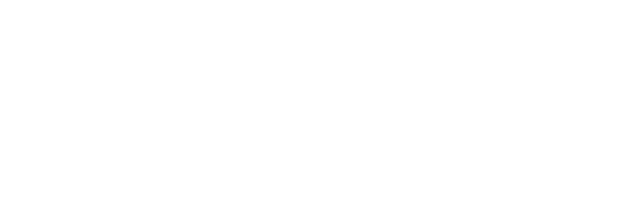
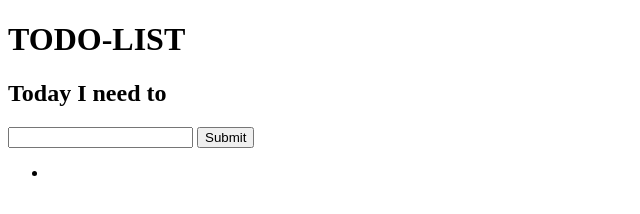
Before and after one commit to dts-kominfo-rea2a/challenge-08-samuelharold568, a website: page index.html in a window 1280 px wide. Shown: the whole page, without its empty margins (0-640 px from the left). Drawn offline with Linux system fonts and the light colour scheme.

Commit message:
membuat fungsi

```diff
--- a/index.html
+++ b/index.html
@@ -10,26 +10,53 @@
     <div id="app">
       <!-- TODO: Buatlah sebuah header dengan id todo-title -->
       <!-- TODO: Buatlah sebuah subtitle dengan id todo-subtitle -->
+      <header id="todo-title">
+        <h1>TODO-LIST</h1>
+      </header>
 
+      <main>
+        <h2 id="todo-subtitle">Today I need to</h2>
       <!-- Section: input -->
+        <input id='todo-input' type="text">
+        <button id="todo-submit">Submit</button>
       <!-- TODO: Buatlah sebuah input bertipe text dengan id todo-input -->
       <!-- TODO: Buatlah sebuah button dengan id todo-submit -->
+      <!-- Section output -->
+        <ul id="todo-output">
 
-      <!-- Section output -->
+        </ul>
       <!-- TODO: Buatlah sebuah <ul> dengan id todo-output -->
+      </main>
+
     </div>
 
     <!-- ! Untuk tantangan ini, script jangan diubah ke external js yah ! -->
     <script>
       // TODO: Deklarasi variable sesuai dengan kebutuhan di sini
-      let button;
-      let input;
-      let output;
+      let button = document.getElementById('todo-submit');
+
+      let output = document.getElementById('todo-output');
 
       // TODO: Buatlah sebuah fungsi dengan nama fnClickHandler
       // Fungsi yang digunakan untuk menambahkan tulisan
       // Jangan ubah cara deklarasi fungsinya, cukup isi saja
-      function fnClickHandler(toDoItem) {}
+      function listElement(element) {
+        const list = document.createElement('li');
+        //list.innerText = element;
+        var t = document.createTextNode(element);
+        list.appendChild(t);
+        console.log(list)
+        return list;
+      }
+
+      function fnClickHandler(toDoItem) {
+        let input = document.getElementById('todo-input').value;
+        let elementInput = listElement(input);
+        toDoItem.appendChild(elementInput);
+        //return toDoItem;
+      }
+
+      button.addEventListener('click', fnClickHandler(output));
 
       // TODO: register event onclick / addEventListener untuk button
       // akan menjalankan fungsi fnClickHandler
```
